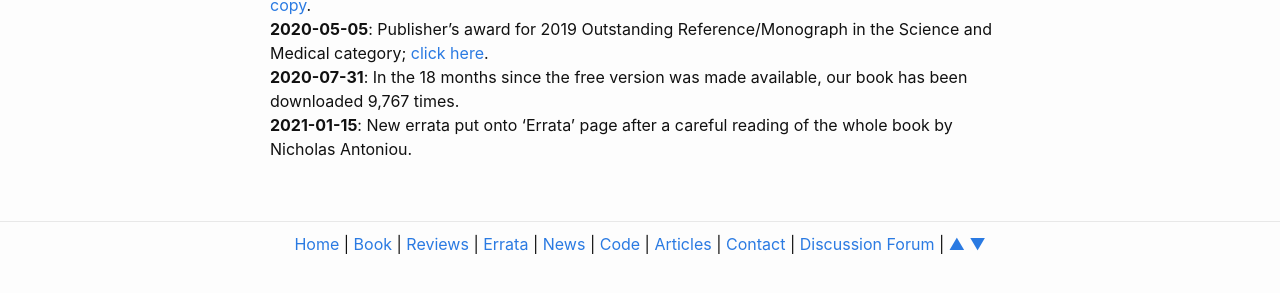
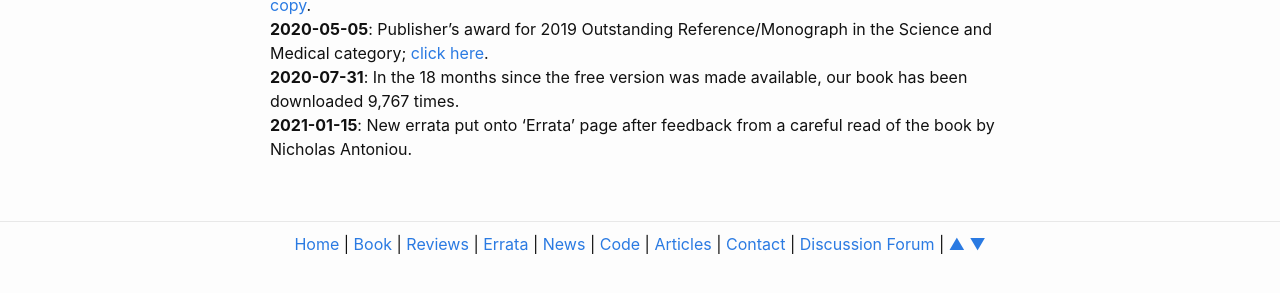
Before and after one commit to andrewzm/STRbook, a Jekyll site: the page built from docs/news.md, in a window 1280 px wide. Shown: the part 166-459 px from the top of the page. Built offline with Jekyll 4.4.1, drawn with Linux system fonts in a browser that asks for light colours.

Commit message:
Update news.md

```diff
--- a/docs/news.md
+++ b/docs/news.md
@@ -5,4 +5,4 @@ title: News
 **2019-01-29**: We have released the free version of our book online! [Click here to download a copy](https://spacetimewithr.org/download).
 **2020-05-05**: Publisher's award for 2019 Outstanding Reference/Monograph in the Science and Medical category; [click here](https://niasra.uow.edu.au/news/index.html#spbookaward).
 **2020-07-31**: In the 18 months since the free version was made available, our book has been downloaded 9,767 times.
-**2021-01-15**: New errata put onto 'Errata' page after a careful reading of the whole book by Nicholas Antoniou.
+**2021-01-15**: New errata put onto 'Errata' page after feedback from a careful read of the book by Nicholas Antoniou.
```
